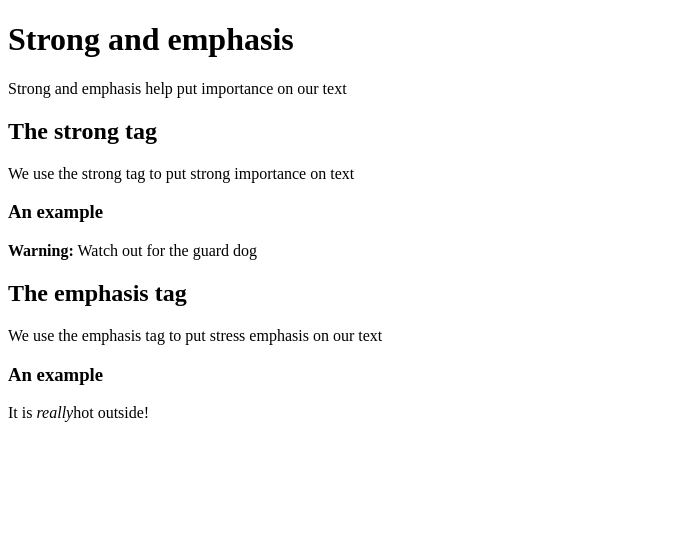
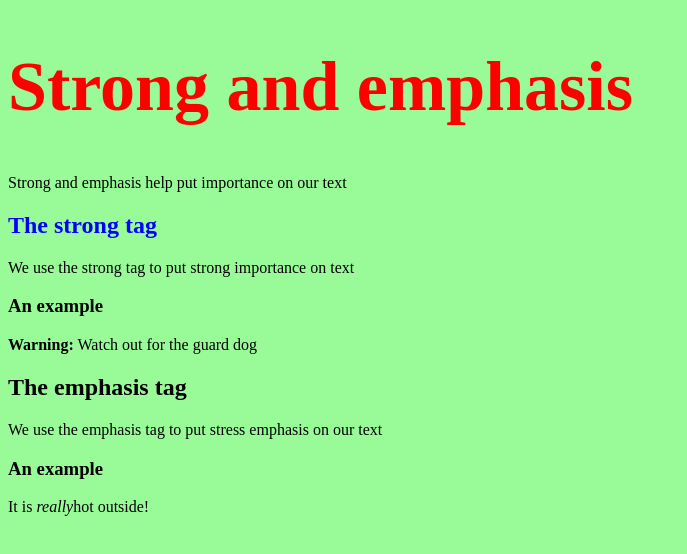
Before and after one commit to faizah1992/HTML-CSS-Practice, a plain HTML site: page index.html in a window 1280 px wide. Shown: the whole page, without its empty margins (0-687 px from the left). Drawn offline with Linux system fonts and the light colour scheme.

Commit message:
added css

```diff
--- a/index.html
+++ b/index.html
@@ -3,13 +3,13 @@
     <head>
         <title>Strong and emphasis!</title>
     </head>
-    <body>
-        <h1>
+    <body style="background-color:palegreen">
+        <h1 style='font-size: 70px; color: red;'>
             Strong and emphasis
         </h1>
 
         <p>Strong and emphasis help put importance on our text</p>
-        <h2> The strong tag</h2>
+        <h2 style="color: blue"> The strong tag</h2>
         <p>We use the strong tag to put strong importance on text</p>
         <h3>An example</h3>
         <p><strong>Warning:</strong> Watch out for the guard dog</p>
```
